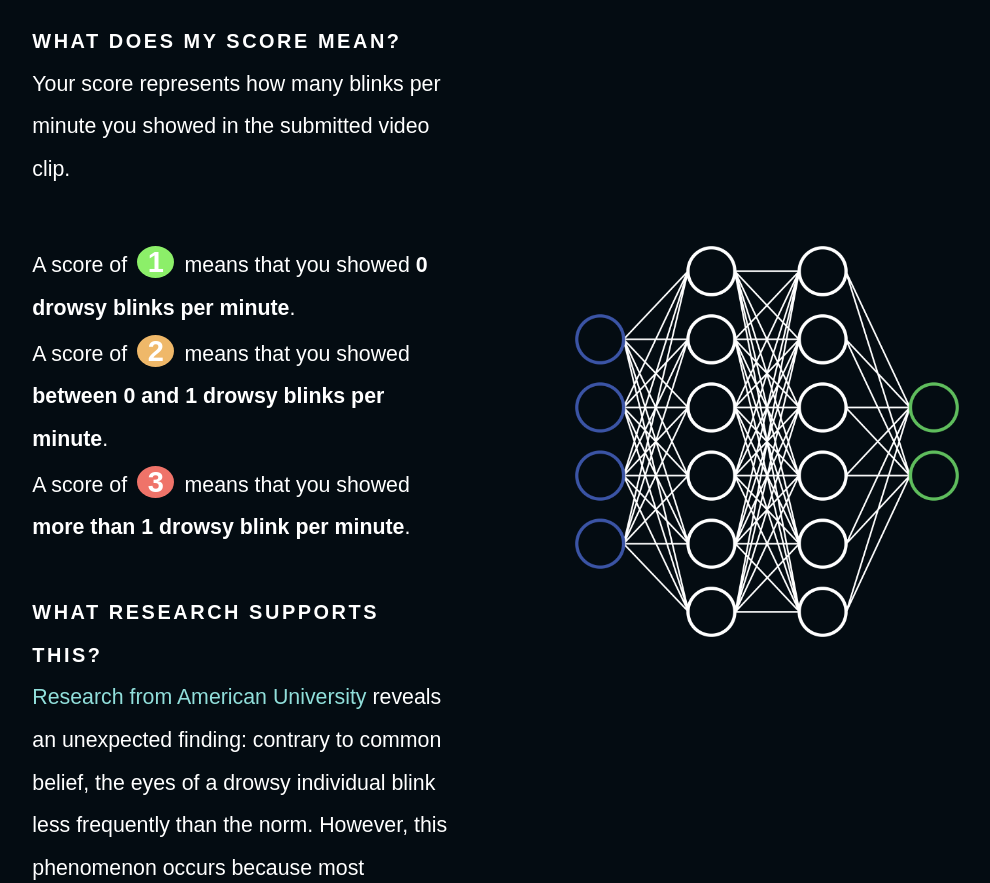
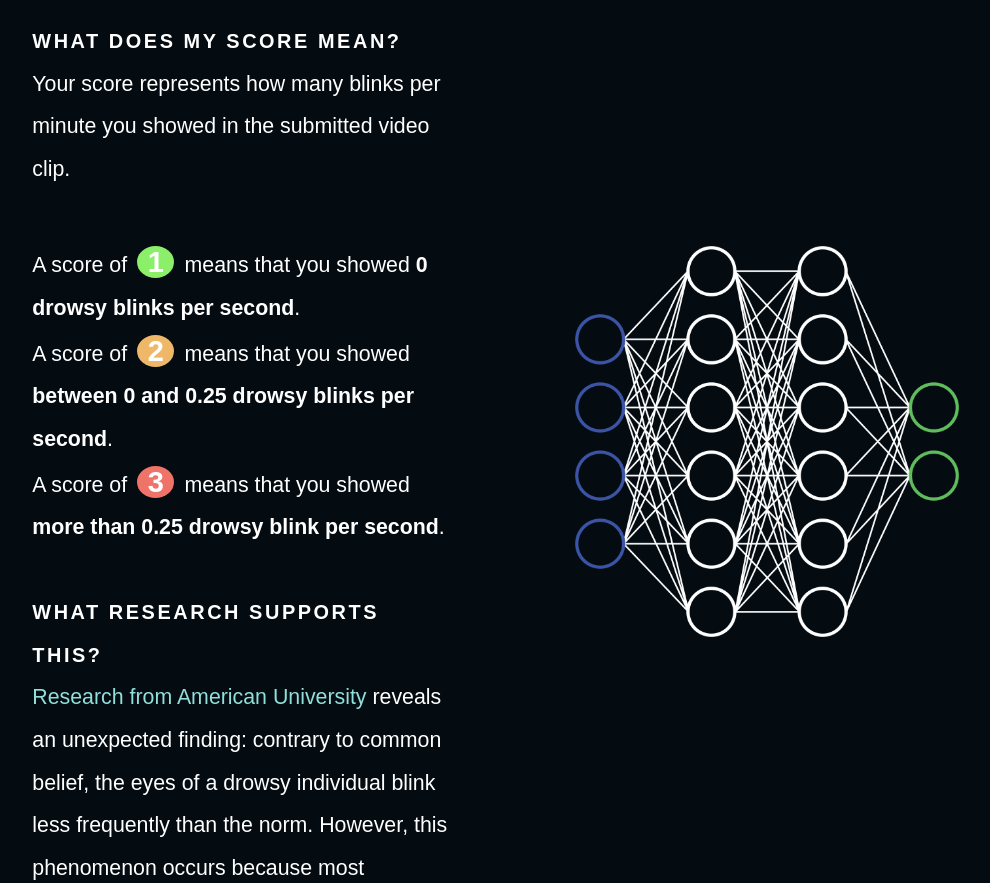
Before and after one commit to hadleydalt/final-project, a Flask app: page /methodology in a window 1280 px wide. Shown: the part 470-1353 px from the top of the page, without its empty margins (130-1120 px from the left). Run offline with Flask 3, Linux system fonts and the light colour scheme; parts of the project's set-up code (start-up, migrations or seed data) failed here and were passed over; some web fonts are replaced.

Commit message:
this literally works omg

```diff
--- a/code/server.py
+++ b/code/server.py
@@ -10,7 +10,7 @@ app.config['SECRET_KEY'] = 'shhh'
 app.config['UPLOAD_FOLDER'] = 'static/files'
 
 l1 = 0.0
-l2 = 1.0
+l2 = 0.25
 
 class UploadFileForm(FlaskForm):
     file = FileField("Upload a Video")
@@ -34,12 +34,13 @@ def predict():
                 print("blinks is")
                 print(blinks)
                 time = result['time']
-                bpm = (blinks * 60.0) / time
-                print("bpm is")
-                print(bpm)
-                if bpm <= l1:
+                #bpm = (blinks * 60.0) / time
+                bps = blinks / time
+                print("bps is")
+                print(bps)
+                if bps <= l1:
                     level = "1"
-                elif bpm <= l2:
+                elif bps <= l2:
                     level = "2"
                 else:
                     level = "3"
--- a/code/templates/methodology.html
+++ b/code/templates/methodology.html
@@ -42,9 +42,9 @@
                 <div class="m-header" style="margin-top: 0">What Does My Score Mean?</div>
                 Your score represents how many blinks per minute you showed in the submitted video clip.
                 <div style="height: 6%"></div>
-                <div>A score of <span style="background: #8CEF69; width: calc(0.5vh + 0.5vw); height: calc(0.5vh + 0.5vw); border-radius: 100%; font-weight: bold; font-size: calc(1.02vh + 1.02vw); padding-right: 2.5%; padding-left: 2.5%; margin-right: 1%; margin-left: 1%">1</span> means that you showed <b>0 drowsy blinks per minute</b>.</div>
-                <div>A score of <span style="background: #EFB869; width: calc(0.5vh + 0.5vw); height: calc(0.5vh + 0.5vw); border-radius: 100%; font-weight: bold; font-size: calc(1.02vh + 1.02vw); padding-right: 2.5%; padding-left: 2.5%; margin-right: 1%; margin-left: 1%">2</span> means that you showed <b>between 0 and 1 drowsy blinks per minute</b>.</div>
-                <div>A score of <span style="background: #EF7369; width: calc(0.5vh + 0.5vw); height: calc(0.5vh + 0.5vw); border-radius: 100%; font-weight: bold; font-size: calc(1.02vh + 1.02vw); padding-right: 2.5%; padding-left: 2.5%; margin-right: 1%; margin-left: 1%">3</span> means that you showed <b>more than 1 drowsy blink per minute</b>.</div>
+                <div>A score of <span style="background: #8CEF69; width: calc(0.5vh + 0.5vw); height: calc(0.5vh + 0.5vw); border-radius: 100%; font-weight: bold; font-size: calc(1.02vh + 1.02vw); padding-right: 2.5%; padding-left: 2.5%; margin-right: 1%; margin-left: 1%">1</span> means that you showed <b>0 drowsy blinks per second</b>.</div>
+                <div>A score of <span style="background: #EFB869; width: calc(0.5vh + 0.5vw); height: calc(0.5vh + 0.5vw); border-radius: 100%; font-weight: bold; font-size: calc(1.02vh + 1.02vw); padding-right: 2.5%; padding-left: 2.5%; margin-right: 1%; margin-left: 1%">2</span> means that you showed <b>between 0 and 0.25 drowsy blinks per second</b>.</div>
+                <div>A score of <span style="background: #EF7369; width: calc(0.5vh + 0.5vw); height: calc(0.5vh + 0.5vw); border-radius: 100%; font-weight: bold; font-size: calc(1.02vh + 1.02vw); padding-right: 2.5%; padding-left: 2.5%; margin-right: 1%; margin-left: 1%">3</span> means that you showed <b>more than 0.25 drowsy blink per second</b>.</div>
                 <div class="m-header">What Research Supports This?</div>
                 <a style="color:#91DFDB; font-weight:500" href="https://ieeexplore.ieee.org/document/9734801">Research from American University</a> reveals an unexpected finding: contrary to common belief, the eyes of a drowsy individual blink less frequently than the norm. However, this phenomenon occurs because most instances of eye closure persist for longer durations. At DriveAlive, we term these "drowsy blinks," and these prolonged eye closures are indicative of fatigue. In our methodology, we aggregate these instances to calculate a drowsiness score.
                 <div class="m-header">How Does That Work?</div>
```
Also changed, not shown: 3 other files.
